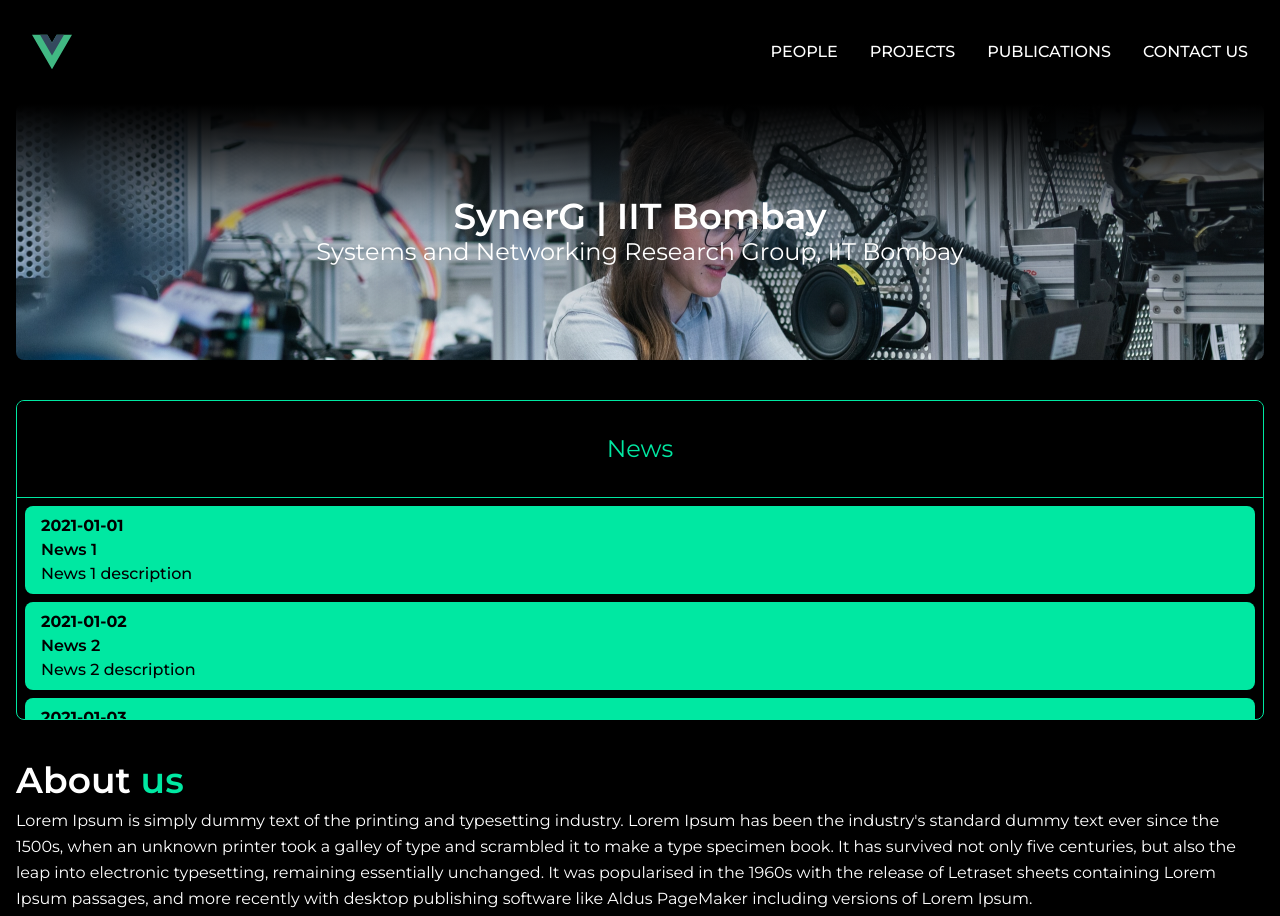
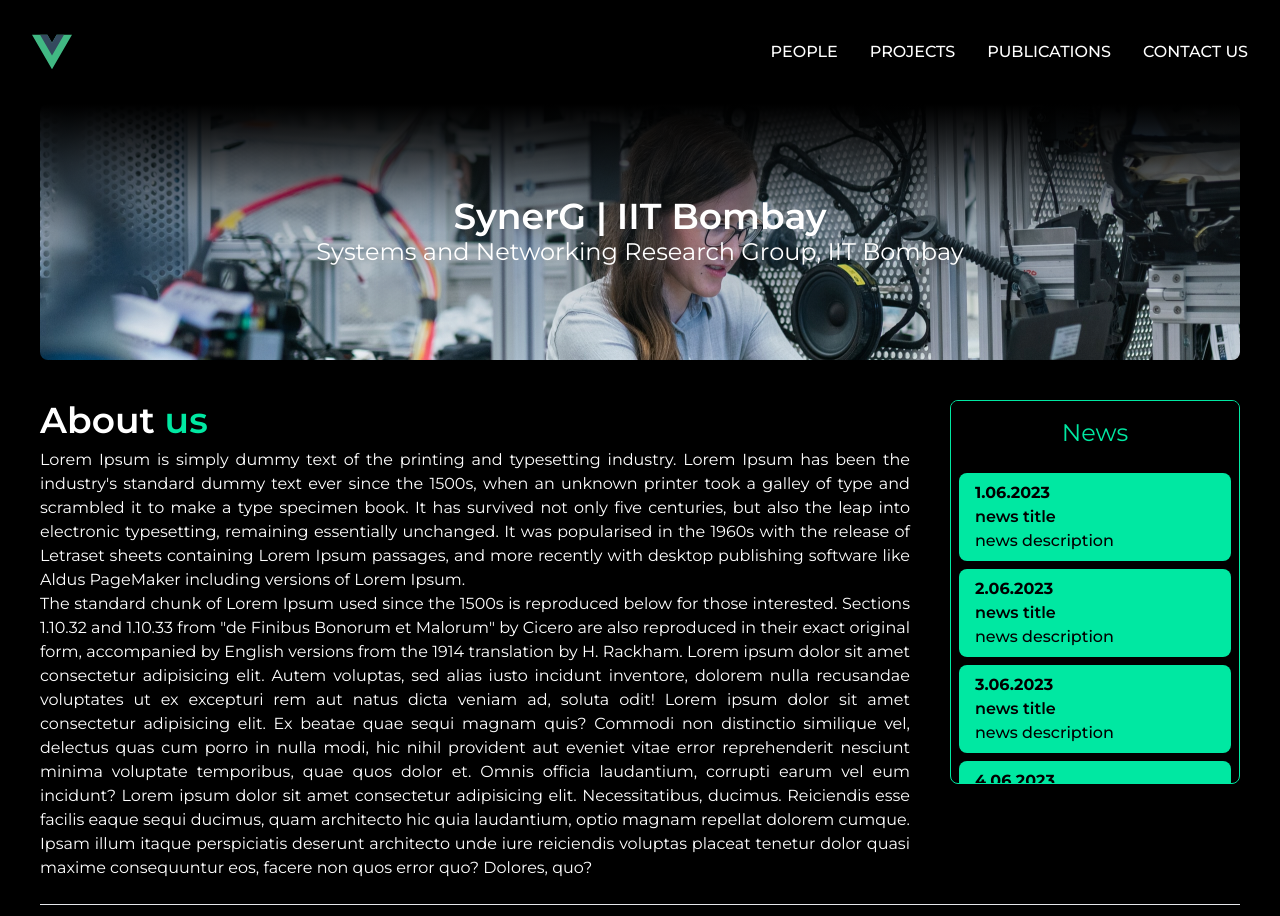
Before and after one commit to swaubhik/synerg-lab-iitb, a Vue app: page / in a window 1280 px wide. Shown: the top 916 px of the page. Built offline with nearby package versions, Linux system fonts and the light colour scheme.

Commit message:
Update HomeView.vue

```diff
--- a/src/views/HomeView.vue
+++ b/src/views/HomeView.vue
@@ -1,5 +1,5 @@
 <template>
-  <section class="flex flex-col px-4 gap-10">
+  <section class="flex flex-col px-10 gap-10">
     <div
       class="bg-no-repeat bg-center h-64 rounded-lg w-full"
       :style="{ backgroundImage: `url(${siteMetaData.homePageBackgroundImage})` }"
@@ -11,42 +11,52 @@
         <h2 class="text-2xl">{{ siteMetaData.description }}</h2>
       </div>
     </div>
-    <div class="flex flex-col relative">
-      <div class="border border-accent h-80 rounded-lg flex flex-col items-center overflow-y-auto">
+    <div class="flex flex-col md:flex-row-reverse relative gap-10 w-full">
       <div
-          class="sticky top-0 bg-primary/80 border-b border-accent flex py-8 w-full items-center justify-center"
+        class="border border-accent h-96 rounded-lg flex flex-col md:w-1/4 items-center overflow-y-auto"
       >
+        <div class="sticky top-0 bg-primary/90 flex py-4 w-full items-center justify-center">
           <h3 class="text-2xl text-accent">News</h3>
         </div>
         <div class="flex w-full py-2">
           <ul class="flex flex-col gap-2 text-primary w-full px-2">
-            <li class="bg-accent rounded-lg py-2 px-4" v-for="news in newses" :key="news.id">
-              <h4 class="font-bold">{{ news.date }}</h4>
-              <h5 class="font-semibold">{{ news.title }}</h5>
-              <p class="font-medium">{{ news.description }}</p>
+            <li class="bg-accent rounded-lg py-2 px-4" v-for="news in 10" :key="news.id">
+              <h4 class="font-bold">{{ news }}.06.2023</h4>
+              <h5 class="font-semibold">news title</h5>
+              <p class="font-medium">news description</p>
             </li>
           </ul>
         </div>
       </div>
-    </div>
-    <div class="flex flex-col">
+      <div class="flex flex-col md:w-3/4">
         <div class="font-semibold text-4xl">
           <h2>About <span class="text-accent">us</span></h2>
         </div>
-      <p class="mt-2 leading-relaxed">
+        <p class="mt-2 text-justify">
           Lorem Ipsum is simply dummy text of the printing and typesetting industry. Lorem Ipsum has
-        been the industry's standard dummy text ever since the 1500s, when an unknown printer took a
-        galley of type and scrambled it to make a type specimen book. It has survived not only five
-        centuries, but also the leap into electronic typesetting, remaining essentially unchanged.
-        It was popularised in the 1960s with the release of Letraset sheets containing Lorem Ipsum
-        passages, and more recently with desktop publishing software like Aldus PageMaker including
-        versions of Lorem Ipsum.
+          been the industry's standard dummy text ever since the 1500s, when an unknown printer took
+          a galley of type and scrambled it to make a type specimen book. It has survived not only
+          five centuries, but also the leap into electronic typesetting, remaining essentially
+          unchanged. It was popularised in the 1960s with the release of Letraset sheets containing
+          Lorem Ipsum passages, and more recently with desktop publishing software like Aldus
+          PageMaker including versions of Lorem Ipsum.
           <br />
           The standard chunk of Lorem Ipsum used since the 1500s is reproduced below for those
-        interested. Sections 1.10.32 and 1.10.33 from "de Finibus Bonorum et Malorum" by Cicero are
-        also reproduced in their exact original form, accompanied by English versions from the 1914
-        translation by H. Rackham.
+          interested. Sections 1.10.32 and 1.10.33 from "de Finibus Bonorum et Malorum" by Cicero
+          are also reproduced in their exact original form, accompanied by English versions from the
+          1914 translation by H. Rackham. Lorem ipsum dolor sit amet consectetur adipisicing elit.
+          Autem voluptas, sed alias iusto incidunt inventore, dolorem nulla recusandae voluptates ut
+          ex excepturi rem aut natus dicta veniam ad, soluta odit! Lorem ipsum dolor sit amet
+          consectetur adipisicing elit. Ex beatae quae sequi magnam quis? Commodi non distinctio
+          similique vel, delectus quas cum porro in nulla modi, hic nihil provident aut eveniet
+          vitae error reprehenderit nesciunt minima voluptate temporibus, quae quos dolor et. Omnis
+          officia laudantium, corrupti earum vel eum incidunt? Lorem ipsum dolor sit amet
+          consectetur adipisicing elit. Necessitatibus, ducimus. Reiciendis esse facilis eaque sequi
+          ducimus, quam architecto hic quia laudantium, optio magnam repellat dolorem cumque. Ipsam
+          illum itaque perspiciatis deserunt architecto unde iure reiciendis voluptas placeat
+          tenetur dolor quasi maxime consequuntur eos, facere non quos error quo? Dolores, quo?
         </p>
+      </div>
     </div>
   </section>
 </template>
@@ -57,27 +67,7 @@
   name: 'HomeView',
   data() {
     return {
-      siteMetaData,
-      newses: [
-        {
-          id: 1,
-          date: '2021-01-01',
-          title: 'News 1',
-          description: 'News 1 description'
-        },
-        {
-          id: 2,
-          date: '2021-01-02',
-          title: 'News 2',
-          description: 'News 2 description'
-        },
-        {
-          id: 3,
-          date: '2021-01-03',
-          title: 'News 3',
-          description: 'News 3 description'
-        }
-      ]
+      siteMetaData
     }
   },
   methods: {
```
Lines whose indentation alone changed are shown as unchanged.
